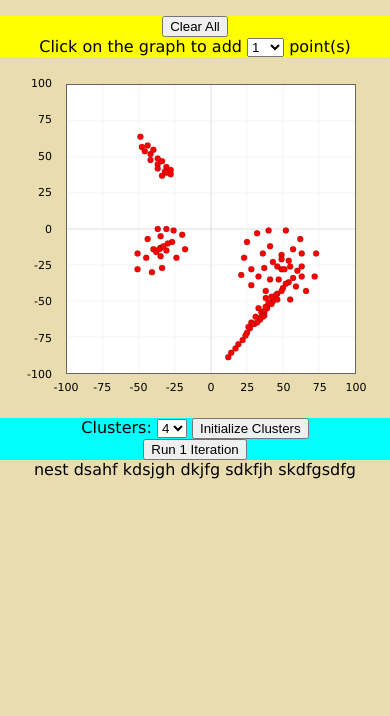
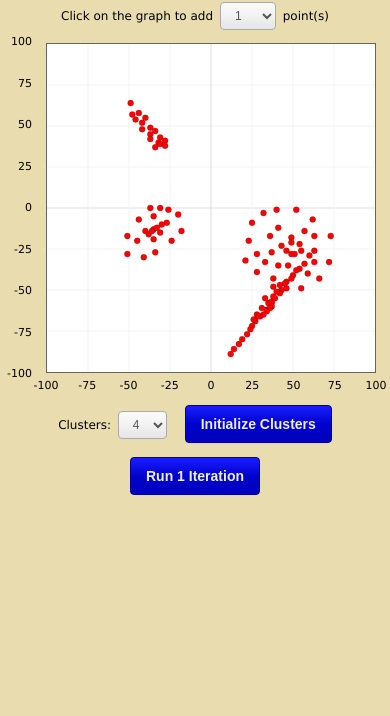
Before and after one commit to lukapopijac/gaussian-mixture-model, a website: page example/index.html in a window 390 px wide. Shown: the part 128-844 px from the top of the page. Drawn offline with Linux system fonts and the light colour scheme.

Commit message:
styles for small smartphone

```diff
--- a/example/index.html
+++ b/example/index.html
@@ -70,10 +70,9 @@
 				<button id="btn-run">Run 1 Iteration</button>
 			</div>
 		</div>
-		<div>nest dsahf kdsjgh dkjfg sdkfjh skdfgsdfg</div>
 
 
-		<style media="(max-width:385px)">.ribbon-h82k1j9{transform:scale(.8)translate(22px,-13px)}</style>
+		<style media="(max-width:550px)">.ribbon-h82k1j9{transform:scale(.8)translate(22px,-13px)}</style>
 		<div class="ribbon-h82k1j9" style="position:absolute;top:0;right:0;width:173px;height:100px;text-align:left;overflow:hidden;pointer-events:none;">
 			<a href="https://github.com/lukapopijac/gaussian-mixture-model" style="position:absolute;transform:rotate(30deg);width:250px;height:80px;right:-81px;top:-24px;cursor:pointer;z-index:2000;pointer-events:auto;">
 				<span style="box-sizing:content-box;position:absolute;bottom:0;width:100%;height:34px;background:darkred;box-shadow:0 1px 8px black;">
--- a/example/style.css
+++ b/example/style.css
@@ -7,19 +7,20 @@ html {
 body {
 	margin: 0;
 	background-color: #e9ddaf;
-	text-align: center;
 	margin: 0 auto;
-	font: 16px Verdana, Geneva, sans-serif;
+	font: 12px Verdana, Geneva, sans-serif;
 	max-width: 980px;
+	line-height: 40px;
 }
 h1 {
-	font: 32px sans-serif;
+	font: calc(3vw + 10px) sans-serif;
 	text-align: center;
 	margin-top: 40px;
-	margin-bottom: 30px;
+	margin-bottom: 18px;
 }
-
-
+p {margin: 18px 0;}
+/*p:first-child {margin-top: 5px;}
+p:last-child {margin-bottom: 5px;}*/
 
 .container {
 	max-width: 1200px;
@@ -27,13 +28,59 @@ h1 {
 }
 
 .controls-top {
-	background: yellow;
+	text-align: center;
+	/*border: 1px solid grey;*/
 }
 .controls-bottom {
-	background: aqua;
+	text-align: center;
+	margin-top: 8px;
+	/*border: 1px solid grey;*/
 }
+
+button {
+	background-image: linear-gradient(#1b1dff, #0002cd 50%, #0002b9);
+	border: 1px solid #00029a;
+	background-color: #0002cd;
+	border-radius: 4px;
+	padding: 10px 15px;
+	text-decoration: none;
+	font-size: 14px;
+	font-weight: bold;
+	color: #eee;
+	font-family: sans-serif;
+}
+button:hover {
+	background-image: linear-gradient(#0609ff, #0002b9 50%, #0002a4);
+	border: 1px solid #000186;
+	background-color: #00029a;
+	cursor: pointer;
+}
+button:active {
+	background-image: none;
+	background-color: #00029a;
+    border-color: #000190;
+}
+button#btn-run {
+	margin-top: 12px;
+}
+#number-of-clusters {
+	margin-right: 14px;
+}
+
+select {
+	user-select: none;
+	background-image: linear-gradient(#FAFAFA, #F4F4F4 40%, #E5E5E5);
+	border: 1px solid #aaa;
+	border-radius: 4px;
+	color: #555;
+	font-size: inherit;
+	padding: 5px 10px;
+	margin: 0 3px;
+}
+
+
 .graph {
-	padding: 20px;
+	padding: 0px;
 	/*background: pink;*/
 	display: flex;
 	flex-direction: row;
@@ -47,6 +94,7 @@ h1 {
 	display: flex;
 	flex-direction: column;
 	justify-content: space-between;
+	line-height: 12px;
 }
 .graph .canvas-wrapper {
 	flex: 1;
@@ -58,15 +106,17 @@ h1 {
 	margin-left: 32px;  /* the same as y-axis width */
 	display: flex;
 	justify-content: space-between;
+	line-height: 12px;
 }
 
 .graph .x-axis > div {
 	flex-basis: 28px;
-/*	border: 1px solid white;*/
+	text-align: center;
+	/*border: 1px solid white;*/
 }
 .graph .y-axis > div {
 	text-align: end;
-/*	border: 1px solid white;*/
+	/*border: 1px solid white;*/
 }
 
 
@@ -82,7 +132,13 @@ h1 {
 }
 
 
-@media screen and (min-width: 700px) {
+@media screen and (min-width: 641px) {
+	body {
+		font-size: 16px;
+	}
+	h1 {
+		font-size: 32px;
+	}
 	.container > .graph {
 		width: 60%;
 		font-size: 12px;
@@ -96,6 +152,6 @@ h1 {
 		width: 40%;
 		position: absolute;
 		right: 0;
-		top: 200px;
+		top: 180px;
 	}
 }
```
